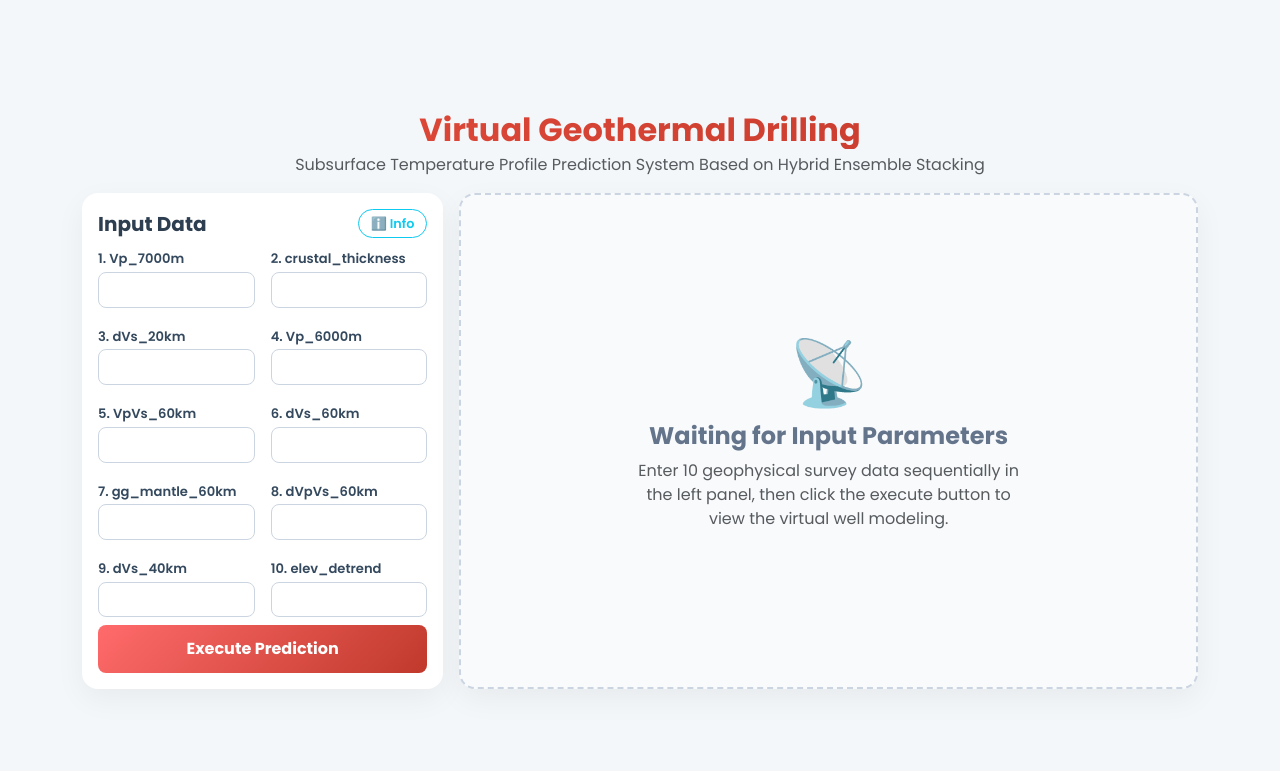
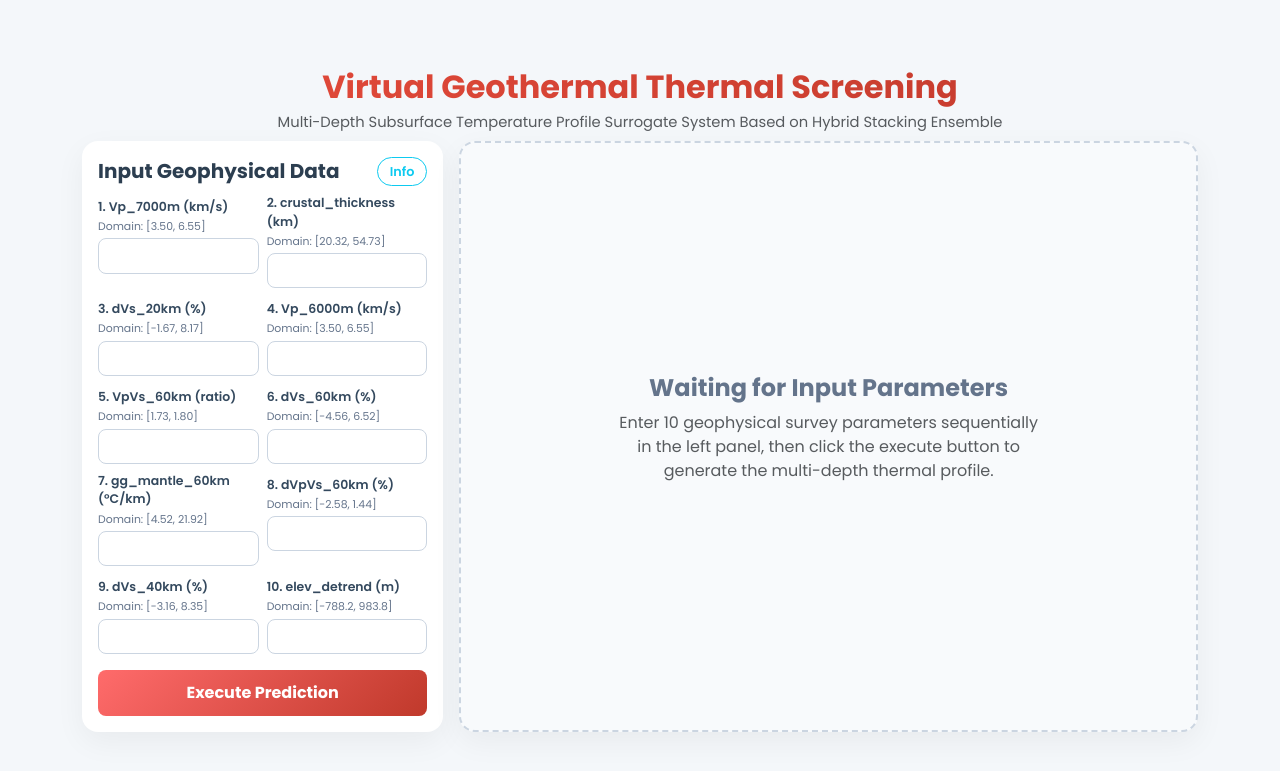
Before and after one commit to pranataa-labs/Geothermal-Subsurface-Prediction, a Flask app: page / in a window 1280 px wide. Shown: the top 771 px of the page. Run offline with Flask 3, Linux system fonts and the light colour scheme; parts of the project's set-up code (start-up, migrations or seed data) failed here and were passed over; some libraries are stand-ins or nearby versions.

Commit message:
feat: update multi-output hybrid ensemble codebase, add Revisi_Model notebook, and configure reviewer drive links

```diff
--- a/app.py
+++ b/app.py
@@ -2,13 +2,11 @@ from flask import Flask, render_template, request
 import joblib
 import numpy as np
 import os
+import time
 
 app = Flask(__name__)
 
-# Direktori basis tempat app.py dan model berada
 BASE_DIR = os.path.dirname(os.path.abspath(__file__))
-
-# Load Model Hybrid dan Scaler terbaru yang ada di folder artikel/model
 MODEL_PATH = os.path.join(BASE_DIR, 'model_geotermal_hybrid.pkl')
 SCALER_PATH = os.path.join(BASE_DIR, 'scaler_geotermal.pkl')
 
@@ -18,53 +16,113 @@ print("Memuat model hybrid...")
 model = joblib.load(MODEL_PATH)
 print("Model dan Scaler berhasil dimuat!")
 
+# Rentang fisik empiris berdasarkan dataset Conterminous US (N = 200,000)
+FEATURE_SPECS = [
+    ('vp_7000', 'Vp_7000m (km/s)', 3.49, 6.56),
+    ('crustal_thickness', 'crustal_thickness (km)', 20.30, 54.75),
+    ('dvs_20km', 'dVs_20km (%)', -1.67, 8.18),
+    ('vp_6000m', 'Vp_6000m (km/s)', 3.49, 6.56),
+    ('vpvs_60km', 'VpVs_60km (ratio)', 1.72, 1.81),
+    ('dvs_60km', 'dVs_60km (%)', -4.57, 6.52),
+    ('gg_mantle_60km', 'gg_mantle_60km (°C/km)', 4.51, 21.93),
+    ('dvpvs_60km', 'dVpVs_60km (%)', -2.58, 1.45),
+    ('dvs_40km', 'dVs_40km (%)', -3.17, 8.35),
+    ('elevation_detrend', 'elevation_detrend (m)', -789.0, 984.0)
+]
+
 @app.route('/', methods=['GET', 'POST'])
 def index():
-    # 1. Tampilan Awal (GET)
     if request.method == 'GET':
-        return render_template('index.html')
+        return render_template('index.html', feature_specs=FEATURE_SPECS)
 
-    # 2. Eksekusi Prediksi (POST)
     if request.method == 'POST':
-        try:
-            # Mengambil 10 fitur input
-            vp_7000m = float(request.form['vp_7000'])
-            crustal_thickness = float(request.form['crustal_thickness'])
-            dvs_20km = float(request.form['dvs_20km'])
-            vp_6000m = float(request.form['vp_6000m'])
-            vpvs_60km = float(request.form['vpvs_60km'])
-            dvs_60km = float(request.form['dvs_60km'])
-            gg_mantle_60km = float(request.form['gg_mantle_60km'])
-            dvpvs_60km = float(request.form['dvpvs_60km'])
-            dvs_40km = float(request.form['dvs_40km'])
-            elevation_detrend = float(request.form['elevation_detrend'])
+        input_values = []
+        warnings_list = []
 
-            input_data = [[
-                vp_7000m, crustal_thickness, dvs_20km, vp_6000m, vpvs_60km,
-                dvs_60km, gg_mantle_60km, dvpvs_60km, dvs_40km, elevation_detrend
-            ]]
+        for field_name, label, f_min, f_max in FEATURE_SPECS:
+            raw_val = request.form.get(field_name, '').strip().replace(',', '.')
+            if raw_val == '':
+                return render_template(
+                    'index.html',
+                    error_msg=f"Missing input parameter: {label}. All 10 geophysical predictors are required.",
+                    feature_specs=FEATURE_SPECS
+                ), 400
+            try:
+                val = float(raw_val)
+            except ValueError:
+                return render_template(
+                    'index.html',
+                    error_msg=f"Invalid non-numeric input for {label}: '{raw_val}'.",
+                    feature_specs=FEATURE_SPECS
+                ), 400
 
-            # Normalisasi
-            input_scaled = scaler.transform(input_data)
+            if not np.isfinite(val):
+                return render_template(
+                    'index.html',
+                    error_msg=f"Non-finite value detected for {label}.",
+                    feature_specs=FEATURE_SPECS
+                ), 400
 
-            # Eksekusi Inferensi Model
-            prediksi = model.predict(input_scaled)
+            # Hard physical bounds check
+            if field_name in ('vp_7000', 'vp_6000m') and (val <= 0 or val > 12.0):
+                return render_template(
+                    'index.html',
+                    error_msg=f"Physically implausible seismic P-wave velocity for {label}: {val} km/s (valid domain: {f_min} to {f_max} km/s).",
+                    feature_specs=FEATURE_SPECS
+                ), 400
+            if field_name == 'crustal_thickness' and (val < 5.0 or val > 90.0):
+                return render_template(
+                    'index.html',
+                    error_msg=f"Physically implausible crustal thickness: {val} km (valid domain: {f_min} to {f_max} km).",
+                    feature_specs=FEATURE_SPECS
+                ), 400
 
-            # Format list suhu kedalaman (1000m - 5000m)
-            prediksi_suhu = np.round(prediksi[0], 2).tolist()
+            # Empirical calibration domain warning (out-of-distribution check)
+            if val < f_min or val > f_max:
+                warnings_list.append(
+                    f"{label} ({val}) is outside the empirical Conterminous US calibration range [{f_min}, {f_max}]. Extrapolation uncertainty may increase."
+                )
 
-            suhu_5000m = prediksi_suhu[4]
-            if suhu_5000m >= 220:
-                rekomendasi = {'status': 'Highly Prospective', 'desc': 'Ideal temperature for Flash Steam power plants.', 'color': 'success'}
-            elif suhu_5000m >= 150:
-                rekomendasi = {'status': 'Moderately Prospective', 'desc': 'Sufficient temperature for Binary Cycle power plants.', 'color': 'warning'}
-            else:
-                rekomendasi = {'status': 'High Risk', 'desc': 'Reservoir temperature below threshold (Dry Hole).', 'color': 'danger'}
+            input_values.append(val)
 
-            return render_template('index.html', prediksi_suhu=prediksi_suhu, rekomendasi=rekomendasi)
-        except Exception as e:
-            return f"Internal Error: {e}. Make sure all parameters are filled with numbers.", 400
+        t_start = time.perf_counter()
+        input_scaled = scaler.transform([input_values])
+        prediksi = model.predict(input_scaled)
+        latency_ms = round((time.perf_counter() - t_start) * 1000.0, 2)
+
+        prediksi_suhu = np.round(prediksi[0], 2).tolist()
+        gradients = [round(prediksi_suhu[i+1] - prediksi_suhu[i], 2) for i in range(4)]
+        mean_gradient = round(float(np.mean(gradients)), 2)
+
+        suhu_5000m = prediksi_suhu[4]
+        if suhu_5000m >= 220:
+            rekomendasi = {
+                'status': 'High-Enthalpy Thermal Prospect (Preliminary Screening)',
+                'desc': f'Estimated 5000m temperature ({suhu_5000m} °C) and mean vertical gradient ({mean_gradient} °C/km) indicate favorable thermal potential for flash/dry-steam resource evaluation, subject to local permeability and fluid verification.',
+                'color': 'success'
+            }
+        elif suhu_5000m >= 150:
+            rekomendasi = {
+                'status': 'Medium-Enthalpy Thermal Prospect (Preliminary Screening)',
+                'desc': f'Estimated 5000m temperature ({suhu_5000m} °C) and mean vertical gradient ({mean_gradient} °C/km) are suitable for binary-cycle (ORC) or EGS pre-feasibility screening.',
+                'color': 'warning'
+            }
+        else:
+            rekomendasi = {
+                'status': 'Low-Enthalpy / Baseline Conductive Regime',
+                'desc': f'Estimated 5000m temperature ({suhu_5000m} °C; mean gradient {mean_gradient} °C/km) is below commercial power-generation thresholds.',
+                'color': 'secondary'
+            }
+
+        return render_template(
+            'index.html',
+            prediksi_suhu=prediksi_suhu,
+            rekomendasi=rekomendasi,
+            latency_ms=latency_ms,
+            mean_gradient=mean_gradient,
+            warnings_list=warnings_list,
+            feature_specs=FEATURE_SPECS
+        )
 
 if __name__ == '__main__':
-    # use_reloader=False agar model 2GB tidak dimuat 2x di memori
     app.run(debug=True, use_reloader=False, port=5000)
--- a/templates/index.html
+++ b/templates/index.html
@@ -3,7 +3,7 @@
   <head>
     <meta charset="UTF-8" />
     <meta name="viewport" content="width=device-width, initial-scale=1.0" />
-    <title>Geothermal Dashboard</title>
+    <title>Geothermal Subsurface Thermal Screening Dashboard</title>
 
     <link rel="preconnect" href="https://fonts.googleapis.com" />
     <link rel="preconnect" href="https://fonts.gstatic.com" crossorigin />
@@ -43,13 +43,19 @@
       .form-label {
         font-weight: 600;
         color: #34495e;
+        margin-bottom: 0.15rem;
+        font-size: 0.78rem;
+      }
+      .range-hint {
+        font-size: 0.68rem;
+        color: #64748b;
+        display: block;
         margin-bottom: 0.2rem;
-        font-size: 0.82rem;
       }
       .form-control {
         border-radius: 8px;
         border: 1px solid #cbd5e1;
-        font-size: 0.9rem;
+        font-size: 0.88rem;
         transition: all 0.3s ease;
       }
       .form-control:focus {
@@ -61,7 +67,7 @@
         border: none;
         color: white;
         border-radius: 8px;
-        padding: 12px;
+        padding: 11px;
         transition:
           transform 0.2s ease,
           box-shadow 0.2s ease;
@@ -71,14 +77,17 @@
         box-shadow: 0 8px 20px rgba(231, 76, 60, 0.3);
         color: white;
       }
-      .result-highlight {
-        font-size: 1.5rem;
-        font-weight: 700;
-        color: #e74c3c;
-      }
       .info-btn {
         font-size: 0.8rem;
         padding: 4px 12px;
+        font-weight: 600;
+      }
+      .metric-badge {
+        font-size: 0.78rem;
+        padding: 5px 10px;
+        border-radius: 8px;
+        background-color: #f1f5f9;
+        color: #334155;
         font-weight: 600;
       }
     </style>
@@ -86,18 +95,35 @@
   <body class="d-flex flex-column justify-content-center" style="min-height: 100vh;">
     <div class="container py-2">
       <div class="text-center mb-2">
-        <h2 class="header-title mb-1">Virtual Geothermal Drilling</h2>
-        <p class="text-muted">
-          Subsurface Temperature Profile Prediction System Based on Hybrid Ensemble Stacking
+        <h2 class="header-title mb-1">Virtual Geothermal Thermal Screening</h2>
+        <p class="text-muted mb-1" style="font-size: 0.92rem;">
+          Multi-Depth Subsurface Temperature Profile Surrogate System Based on Hybrid Stacking Ensemble
         </p>
       </div>
+
+      {% if error_msg %}
+      <div class="alert alert-danger py-2 mb-2" style="border-radius: 10px; font-size: 0.85rem;">
+        <strong>Input Validation Error:</strong> {{ error_msg }}
+      </div>
+      {% endif %}
+
+      {% if warnings_list %}
+      <div class="alert alert-warning py-2 mb-2" style="border-radius: 10px; font-size: 0.82rem;">
+        <strong>Domain Extrapolation Notice:</strong>
+        <ul class="mb-0 ps-3">
+          {% for w in warnings_list %}
+          <li>{{ w }}</li>
+          {% endfor %}
+        </ul>
+      </div>
+      {% endif %}
 
       <div class="row g-3">
         <div class="col-lg-4 col-md-12">
           <div class="card p-3 h-100">
             <div class="d-flex justify-content-between align-items-center mb-2">
               <h5 style="font-weight: 700; color: #2c3e50; margin: 0">
-                Input Data
+                Input Geophysical Data
               </h5>
               <button
                 type="button"
@@ -105,60 +131,70 @@
                 data-bs-toggle="modal"
                 data-bs-target="#modalInfoModel"
               >
-                ℹ️ Info
+                Info
               </button>
             </div>
 
             <form method="POST" action="/">
-              <div class="row g-3">
+              <div class="row g-2">
                 <div class="col-6">
-                  <label class="form-label">1. Vp_7000m</label>
+                  <label class="form-label">1. Vp_7000m (km/s)</label>
+                  <span class="range-hint">Domain: [3.50, 6.55]</span>
                   <input type="number" step="any" class="form-control" name="vp_7000" value="{{ request.form.get('vp_7000', '') }}" required />
                 </div>
                 <div class="col-6">
-                  <label class="form-label">2. crustal_thickness</label>
+                  <label class="form-label">2. crustal_thickness (km)</label>
+                  <span class="range-hint">Domain: [20.32, 54.73]</span>
                   <input type="number" step="any" class="form-control" name="crustal_thickness" value="{{ request.form.get('crustal_thickness', '') }}" required />
                 </div>
 
                 <div class="col-6">
-                  <label class="form-label">3. dVs_20km</label>
+                  <label class="form-label">3. dVs_20km (%)</label>
+                  <span class="range-hint">Domain: [-1.67, 8.17]</span>
                   <input type="number" step="any" class="form-control" name="dvs_20km" value="{{ request.form.get('dvs_20km', '') }}" required />
                 </div>
                 <div class="col-6">
-                  <label class="form-label">4. Vp_6000m</label>
+                  <label class="form-label">4. Vp_6000m (km/s)</label>
+                  <span class="range-hint">Domain: [3.50, 6.55]</span>
                   <input type="number" step="any" class="form-control" name="vp_6000m" value="{{ request.form.get('vp_6000m', '') }}" required />
                 </div>
 
                 <div class="col-6">
-                  <label class="form-label">5. VpVs_60km</label>
+                  <label class="form-label">5. VpVs_60km (ratio)</label>
+                  <span class="range-hint">Domain: [1.73, 1.80]</span>
                   <input type="number" step="any" class="form-control" name="vpvs_60km" value="{{ request.form.get('vpvs_60km', '') }}" required />
                 </div>
                 <div class="col-6">
-                  <label class="form-label">6. dVs_60km</label>
+                  <label class="form-label">6. dVs_60km (%)</label>
+                  <span class="range-hint">Domain: [-4.56, 6.52]</span>
                   <input type="number" step="any" class="form-control" name="dvs_60km" value="{{ request.form.get('dvs_60km', '') }}" required />
                 </div>
 
                 <div class="col-6">
-                  <label class="form-label">7. gg_mantle_60km</label>
+                  <label class="form-label">7. gg_mantle_60km (°C/km)</label>
+                  <span class="range-hint">Domain: [4.52, 21.92]</span>
                   <input type="number" step="any" class="form-control" name="gg_mantle_60km" value="{{ request.form.get('gg_mantle_60km', '') }}" required />
                 </div>
                 <div class="col-6">
-                  <label class="form-label">8. dVpVs_60km</label>
+                  <label class="form-label">8. dVpVs_60km (%)</label>
+                  <span class="range-hint">Domain: [-2.58, 1.44]</span>
                   <input type="number" step="any" class="form-control" name="dvpvs_60km" value="{{ request.form.get('dvpvs_60km', '') }}" required />
                 </div>
 
                 <div class="col-6">
-                  <label class="form-label">9. dVs_40km</label>
+                  <label class="form-label">9. dVs_40km (%)</label>
+                  <span class="range-hint">Domain: [-3.16, 8.35]</span>
                   <input type="number" step="any" class="form-control" name="dvs_40km" value="{{ request.form.get('dvs_40km', '') }}" required />
                 </div>
                 <div class="col-6">
-                  <label class="form-label">10. elev_detrend</label>
+                  <label class="form-label">10. elev_detrend (m)</label>
+                  <span class="range-hint">Domain: [-788.2, 983.8]</span>
                   <input type="number" step="any" class="form-control" name="elevation_detrend" value="{{ request.form.get('elevation_detrend', '') }}" required />
                 </div>
               </div>
               <button
                 type="submit"
-                class="btn btn-geotermal w-100 mt-2 fw-bold"
+                class="btn btn-geotermal w-100 mt-3 fw-bold"
               >
                 Execute Prediction
               </button>
@@ -168,17 +204,25 @@
 
         <div class="col-lg-8 col-md-12">
           {% if prediksi_suhu %}
-          <div class="card p-3 h-100">
+          <div class="card p-3 h-100 d-flex flex-column justify-content-between">
+            <div class="d-flex justify-content-between align-items-center mb-1 flex-wrap gap-2">
+              <span class="metric-badge">Mean Vertical Gradient: {{ mean_gradient }} °C/km</span>
+              <span class="metric-badge">Inference Latency: {{ latency_ms }} ms</span>
+            </div>
 
+            <div id="grafik_suhu" style="width: 100%; height: 55vh; max-height: 360px; min-height: 280px;"></div>
 
-            <div id="grafik_suhu" style="width: 100%; height: 65vh; max-height: 400px; min-height: 300px;"></div>
+            {% if rekomendasi %}
+            <div class="alert alert-{{ rekomendasi.color }} mb-0 mt-2 py-2 px-3" style="border-radius: 10px; font-size: 0.82rem;">
+              <div class="fw-bold">{{ rekomendasi.status }}</div>
+              <div>{{ rekomendasi.desc }}</div>
+            </div>
+            {% endif %}
 
             <script>
-              // Array kedalaman diperbarui (tanpa 0m)
               var kedalaman = [1000, 2000, 3000, 4000, 5000];
               var suhu = JSON.parse("{{ prediksi_suhu | tojson }}");
 
-              // Membuat titik interpolasi agar kurva terlihat memiliki warna gradien
               var x_interp = [];
               var y_interp = [];
               for(let i=0; i<4; i++) {
@@ -192,9 +236,9 @@
               y_interp.push(kedalaman[4]);
 
               var customColorscale = [
-                [0, '#3498db'],   // Biru (dingin di atas)
-                [0.5, '#f39c12'], // Oranye (hangat di tengah)
-                [1, '#e74c3c']    // Merah (panas di bawah)
+                [0, '#3498db'],
+                [0.5, '#f39c12'],
+                [1, '#e74c3c']
               ];
 
               var trace_line = {
@@ -234,7 +278,7 @@
 
               var layout = {
                 title: {
-                  text: "Virtual Geothermal Gradient Curve",
+                  text: "Virtual Geothermal Gradient Curve (1000m – 5000m)",
                   font: {
                     family: "Poppins",
                     size: 14,
@@ -247,6 +291,7 @@
                   title: "Temperature (°C)",
                   gridcolor: "#e2e8f0",
                   zerolinecolor: "#cbd5e1",
+                  range: [0, Math.max(...suhu) * 1.18]
                 },
                 yaxis: {
                   title: "Depth from Surface (meters)",
@@ -256,7 +301,7 @@
                 hovermode: "y unified",
                 plot_bgcolor: "transparent",
                 paper_bgcolor: "transparent",
-                margin: { t: 30, b: 40, l: 50, r: 90 },
+                margin: { t: 30, b: 40, l: 55, r: 95 },
               };
               Plotly.newPlot("grafik_suhu", [trace_line, trace_points], layout, {
                 responsive: true,
@@ -269,14 +314,11 @@
             class="card p-4 h-100 d-flex flex-column align-items-center justify-content-center text-muted"
             style="background-color: #f8fafc; border: 2px dashed #cbd5e1"
           >
-            <h2 style="font-size: 4rem; color: #cbd5e1; margin-bottom: 10px">
-              📡
-            </h2>
             <h4 class="fw-bold" style="color: #64748b">
               Waiting for Input Parameters
             </h4>
-            <p class="text-center" style="max-width: 400px">
-              Enter 10 geophysical survey data sequentially in the left panel, then click the execute button to view the virtual well modeling.
+            <p class="text-center" style="max-width: 420px">
+              Enter 10 geophysical survey parameters sequentially in the left panel, then click the execute button to generate the multi-depth thermal profile.
             </p>
           </div>
           {% endif %}
@@ -303,7 +345,7 @@
             "
           >
             <h5 class="modal-title fw-bold" id="modalLabel">
-              🧠 AI Specifications & Geophysical Parameters
+              Model Specifications & Geophysical Screening Scope
             </h5>
             <button
               type="button"
@@ -312,41 +354,30 @@
               aria-label="Close"
             ></button>
           </div>
-          <div class="modal-body p-4" style="font-size: 0.95rem">
-            <h6 class="fw-bold text-danger">Model Architecture (Optuna Tuned)</h6>
+          <div class="modal-body p-4" style="font-size: 0.92rem">
+            <h6 class="fw-bold text-danger">Model Architecture (Optuna TPE Optimized)</h6>
             <p>
-              This system predicts the 3D temperature profile (Multi-Output) using a
-              <strong>Hybrid Stacking Ensemble</strong>. The AI combines two state-of-the-art algorithms unified by a Meta-Learner:
+              This system predicts the 5-depth subsurface temperature profile (1000m–5000m) as a machine learning surrogate using a
+              <strong>Multi-Output Hybrid Stacking Ensemble</strong>:
             </p>
             <ul>
               <li>
-                <strong>Random Forest (RF):</strong> 250 Decision Trees (max_depth: 19).
+                <strong>Random Forest Regressor:</strong> 100 Decision Trees (max_depth: 20).
               </li>
               <li>
-                <strong>XGBoost:</strong> 300 Boosting Trees (max_depth: 11, Learning Rate: 0.072).
+                <strong>XGBoost Regressor:</strong> 300 Boosting Trees (max_depth: 10, learning_rate: 0.1733).
               </li>
               <li>
-                <strong>Meta-Learner:</strong> Linear Regression with a rigorous 5-Fold Cross Validation testing scheme.
+                <strong>Meta-Learner:</strong> Depth-specific Multiple Linear Regression trained on 3-Fold Out-of-Fold (OOF) predictions and evaluated under 5-Fold Cross-Validation and Spatial Block Cross-Validation.
               </li>
             </ul>
 
             <hr />
             <h6 class="fw-bold text-danger">
-              Feature Selection Justification (Geophysics-Driven)
+              Preliminary Thermal Screening Scope
             </h6>
-            <p class="mb-1">
-              Out of 119 original OpenEI data attributes (Continental US), the AI filters 10 deepest structural geophysical parameters:
-            </p>
-            <ul class="mb-0">
-              <li>
-                <strong>Anti Spatial Bias:</strong> Spatial coordinate features (Longitude/Latitude) are removed so the AI learns pure physical principles rather than memorizing spatial interpolation.
-              </li>
-              <li>
-                <strong>Anti Data Leakage:</strong> Shallow temperature features (T_0) are eliminated to prevent the AI from cheating with surface meteorological weather.
-              </li>
-            </ul>
-            <p class="mt-2 text-muted" style="font-size: 0.85rem">
-              <em>*This model is designed as an alternative to mitigate financial risks (capital expenditure) before the physical geothermal drilling operational phase is conducted.</em>
+            <p class="mb-0 text-muted" style="font-size: 0.85rem">
+              <em>This application serves as a preliminary regional thermal screening tool based on public crustal and upper-mantle seismic velocity and gravity models across the Conterminous US. Site-specific drilling decisions require complementary local hydrogeological, permeability, and exploratory borehole assessments.</em>
             </p>
           </div>
           <div class="modal-footer">
```
Also changed, not shown: README.md, 4 other files.
